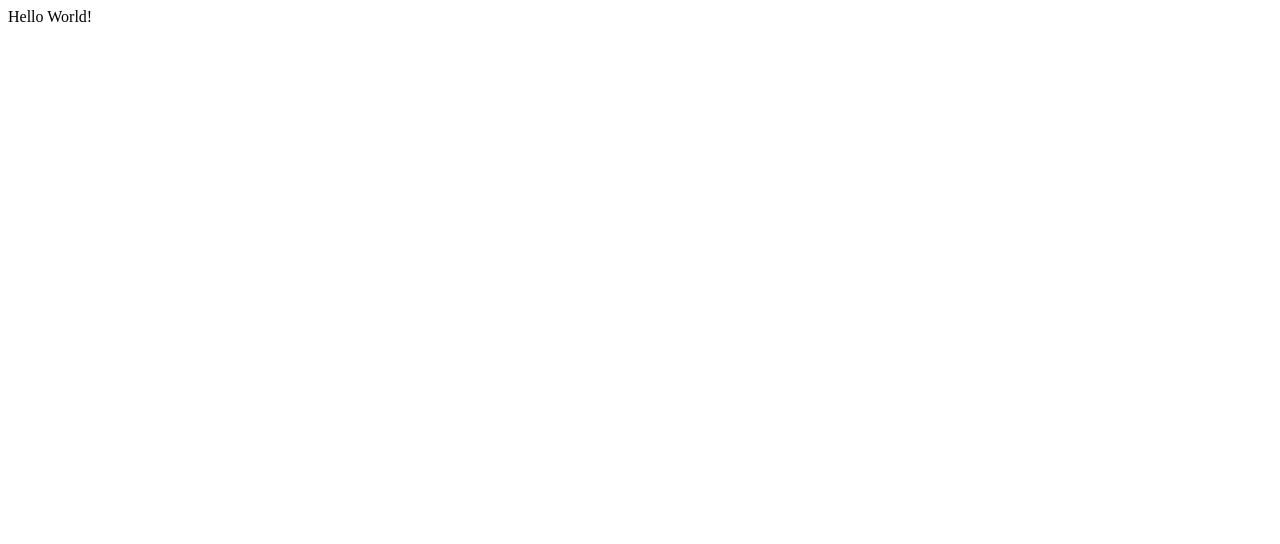
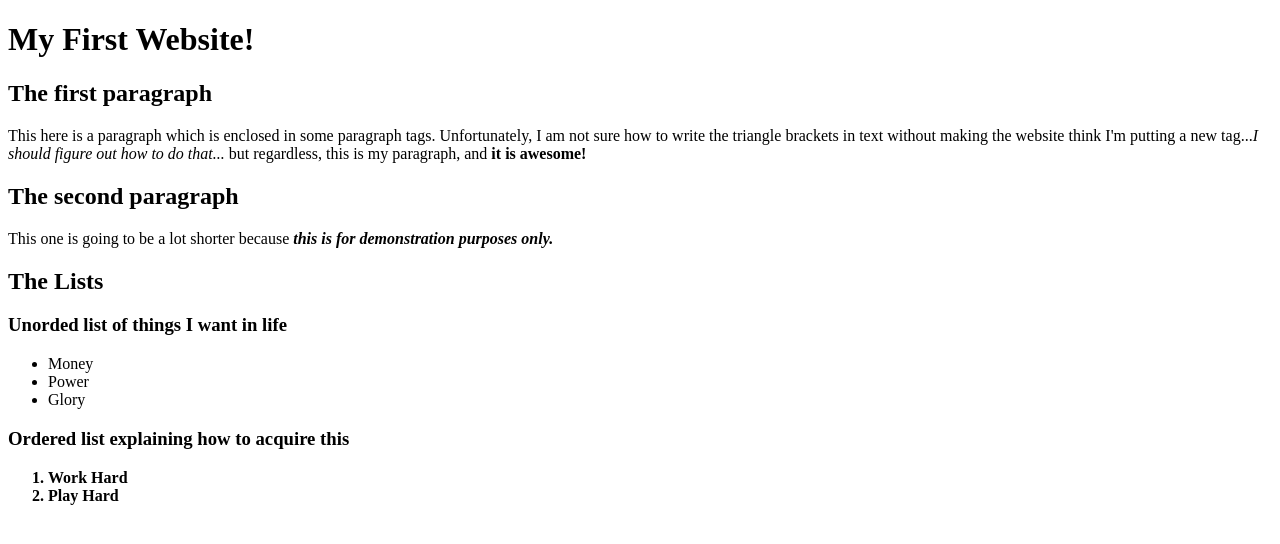
Before and after one commit to scottyj1234/The_Odin_Project, a plain HTML site: page html_boilerplate/index.html in a window 1280 px wide. Drawn offline with Linux system fonts and the light colour scheme.

Commit message:
More practice with fundamentals in index.html

```diff
--- a/html_boilerplate/index.html
+++ b/html_boilerplate/index.html
@@ -7,6 +7,36 @@
     </head>
 
     <body>
-        Hello World!
+        <h1>My First Website!</h1>
+        <h2>The first paragraph</h2>
+        <p>
+            This here is a paragraph which is enclosed in some
+            paragraph tags. Unfortunately, I am not sure how to
+            write the triangle brackets in text without making
+            the website think I'm putting a new tag...<em>I should
+            figure out how to do that... </em> but regardless,
+            this is my paragraph, and <strong> it is awesome!</strong>
+        </p>
+        <!-- And this here is a comment to myself -->
+        <h2>The second paragraph</h2>
+        <p>
+            This one is going to be a lot shorter because
+            <strong><em>this is for demonstration
+            purposes only.</em></strong>
+        </p>
+        <h2>The Lists</h2>
+        <h3>Unorded list of things I want in life</h3>
+        <ul>
+            <li>Money</li>
+            <li>Power</li>
+            <li>Glory</li>
+        </ul>
+        <h3>Ordered list explaining how to acquire this</h3>
+        <ol>
+            <strong>
+            <li>Work Hard</li>
+            <li>Play Hard</li>
+            </strong>
+        </ol>
     </body>
 </html>
```
